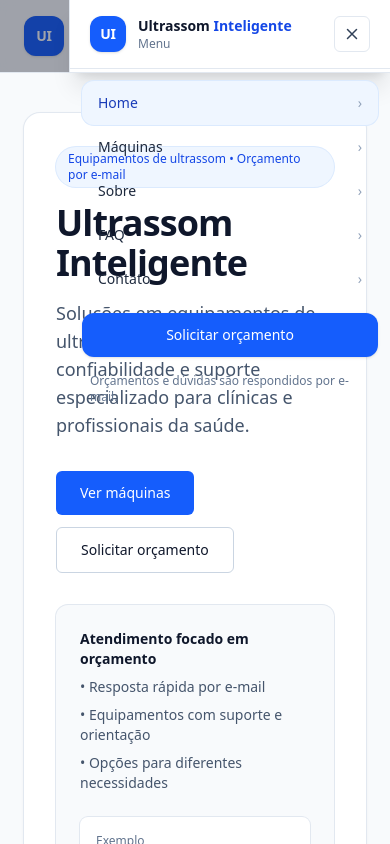
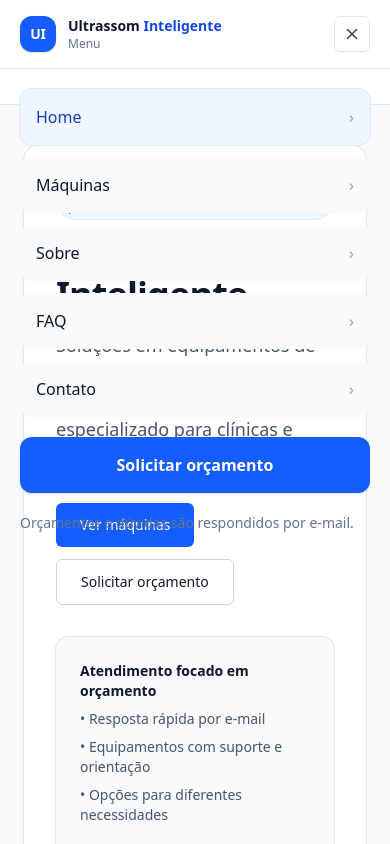
Before and after one commit to jvdellolio/ultrassom-inteligente, a Next.js app: page / in a window 390 px wide. Both pictures are taken after a click on the button "Abrir menu". Shown: the top 844 px of the page. Built offline with nearby package versions, Linux system fonts and the light colour scheme.

Commit message:
Fix mobile menu overlay and center desktop nav

```diff
--- a/src/components/Header.js
+++ b/src/components/Header.js
@@ -30,7 +30,7 @@ export default function Header() {
     setOpen(false);
   }, [pathname]);
 
-  // Trava o scroll do body quando o menu estiver aberto
+  // Trava scroll no mobile quando menu abre
   useEffect(() => {
     if (!open) return;
     const prev = document.body.style.overflow;
@@ -42,13 +42,14 @@ export default function Header() {
 
   return (
     <header className="sticky top-0 z-50 border-b border-slate-200 bg-white/80 backdrop-blur">
-      <div className="mx-auto flex max-w-6xl items-center justify-between px-6 py-4">
+      <div className="mx-auto max-w-6xl px-6 py-4">
+        {/* Layout desktop: logo (esq) | nav (centro) | botão (dir) */}
+        <div className="grid grid-cols-[1fr_auto_1fr] items-center">
           {/* Logo */}
           <Link href="/" className="flex items-center gap-3">
             <div className="flex h-10 w-10 items-center justify-center rounded-xl bg-blue-600 text-white shadow-sm">
               <span className="text-sm font-bold tracking-tight">UI</span>
             </div>
-
             <div className="leading-tight">
               <p className="text-sm font-semibold text-slate-900">
                 Ultrassom <span className="text-blue-700">Inteligente</span>
@@ -57,7 +58,7 @@ export default function Header() {
             </div>
           </Link>
 
-        {/* Nav desktop */}
+          {/* Nav (centro) - desktop */}
           <nav className="hidden items-center gap-2 md:flex">
             {nav.map((item) => {
               const active = isActive(pathname, item.href);
@@ -76,23 +77,27 @@ export default function Header() {
                 </Link>
               );
             })}
+          </nav>
+
+          {/* Ações (direita) - desktop */}
+          <div className="hidden justify-end md:flex">
             <Link
               href="/contato"
-            className="ml-2 inline-flex items-center rounded-md bg-blue-600 px-4 py-2 text-sm font-medium text-white shadow-sm hover:bg-blue-700"
+              className="inline-flex items-center rounded-md bg-blue-600 px-4 py-2 text-sm font-medium text-white shadow-sm hover:bg-blue-700"
             >
               Solicitar orçamento
             </Link>
-        </nav>
+          </div>
 
-        {/* Botão mobile */}
+          {/* Botão mobile (fica no canto direito) */}
+          <div className="flex justify-end md:hidden">
             <button
               type="button"
               onClick={() => setOpen(true)}
-          className="inline-flex items-center justify-center rounded-md border border-slate-200 bg-white px-3 py-2 text-sm font-medium text-slate-700 shadow-sm hover:bg-slate-50 md:hidden"
+              className="inline-flex items-center justify-center rounded-md border border-slate-200 bg-white px-3 py-2 text-sm font-medium text-slate-700 shadow-sm hover:bg-slate-50"
               aria-label="Abrir menu"
               aria-expanded={open}
             >
-          {/* Ícone hambúrguer */}
               <svg
                 width="20"
                 height="20"
@@ -109,19 +114,23 @@ export default function Header() {
               </svg>
             </button>
           </div>
+        </div>
+      </div>
 
-      {/* Overlay + Drawer mobile */}
+      {/* Menu mobile FULL SCREEN (não mistura com o site) */}
       {open && (
-        <div className="fixed inset-0 z-50 md:hidden">
-          {/* Fundo escuro */}
+        <div className="fixed inset-0 z-60 md:hidden">
+          {/* fundo escuro */}
           <button
-            className="absolute inset-0 bg-slate-900/40"
+            type="button"
+            className="absolute inset-0 bg-slate-900/50"
             aria-label="Fechar menu"
             onClick={() => setOpen(false)}
           />
 
-          {/* Painel */}
-          <div className="absolute right-0 top-0 h-full w-80 max-w-[85vw] bg-white shadow-xl ring-1 ring-slate-200">
+          {/* tela branca por cima (full screen) */}
+          <div className="absolute inset-0 bg-white">
+            {/* topo do menu */}
             <div className="flex items-center justify-between border-b border-slate-200 px-5 py-4">
               <div className="flex items-center gap-3">
                 <div className="flex h-9 w-9 items-center justify-center rounded-xl bg-blue-600 text-white shadow-sm">
@@ -141,7 +150,6 @@ export default function Header() {
                 className="rounded-md border border-slate-200 bg-white p-2 text-slate-700 hover:bg-slate-50"
                 aria-label="Fechar"
               >
-                {/* X */}
                 <svg
                   width="18"
                   height="18"
@@ -159,7 +167,9 @@ export default function Header() {
               </button>
             </div>
 
-            <nav className="px-3 py-3">
+            {/* links */}
+            <nav className="px-5 py-5">
+              <div className="grid gap-3">
                 {nav.map((item) => {
                   const active = isActive(pathname, item.href);
                   return (
@@ -167,10 +177,10 @@ export default function Header() {
                       key={item.href}
                       href={item.href}
                       className={cn(
-                      "flex items-center justify-between rounded-xl px-4 py-3 text-sm font-medium transition",
+                        "flex items-center justify-between rounded-xl px-4 py-4 text-base font-medium transition",
                         active
                           ? "bg-blue-50 text-blue-800 ring-1 ring-blue-100"
-                        : "text-slate-800 hover:bg-slate-50"
+                          : "bg-slate-50 text-slate-900 hover:bg-slate-100"
                       )}
                     >
                       <span>{item.label}</span>
@@ -181,12 +191,13 @@ export default function Header() {
 
                 <Link
                   href="/contato"
-                className="mt-3 flex w-full items-center justify-center rounded-xl bg-blue-600 px-4 py-3 text-sm font-medium text-white shadow-sm hover:bg-blue-700"
+                  className="mt-2 flex w-full items-center justify-center rounded-xl bg-blue-600 px-4 py-4 text-base font-semibold text-white shadow-sm hover:bg-blue-700"
                 >
                   Solicitar orçamento
                 </Link>
+              </div>
 
-              <p className="mt-4 px-2 text-xs text-slate-500">
+              <p className="mt-5 text-sm text-slate-500">
                 Orçamentos e dúvidas são respondidos por e-mail.
               </p>
             </nav>
```
Lines whose indentation alone changed are shown as unchanged.
